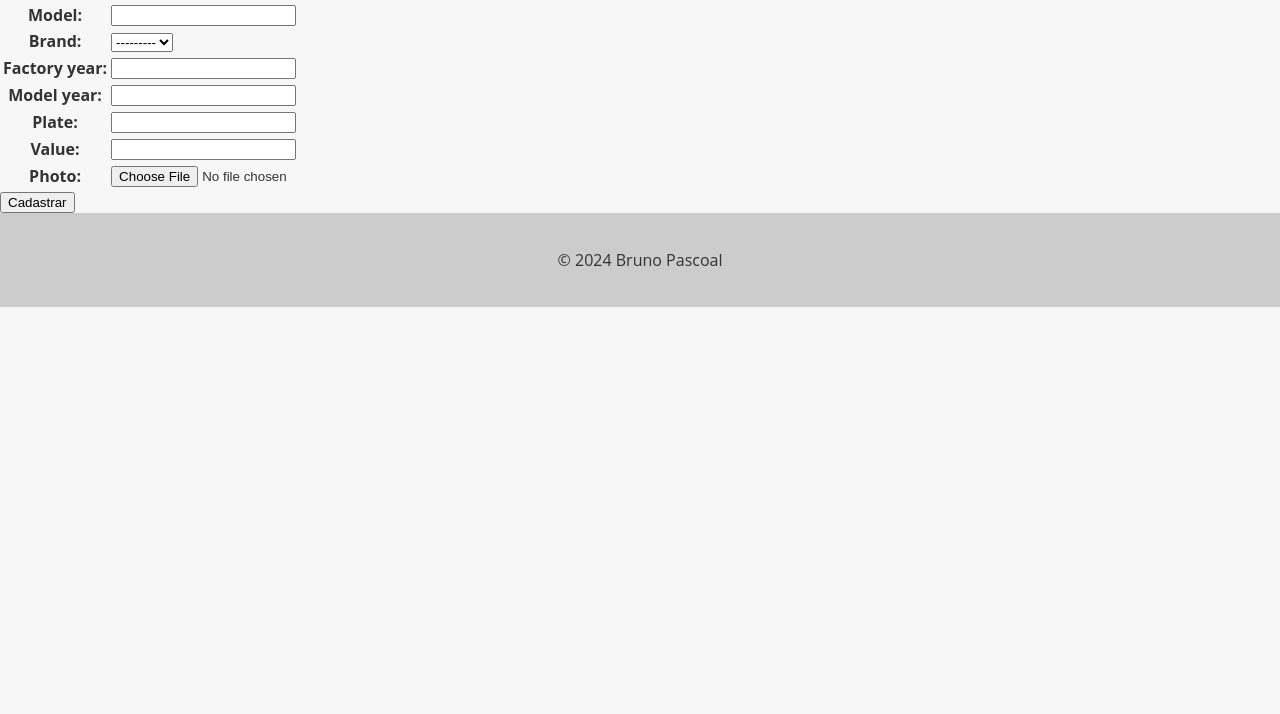
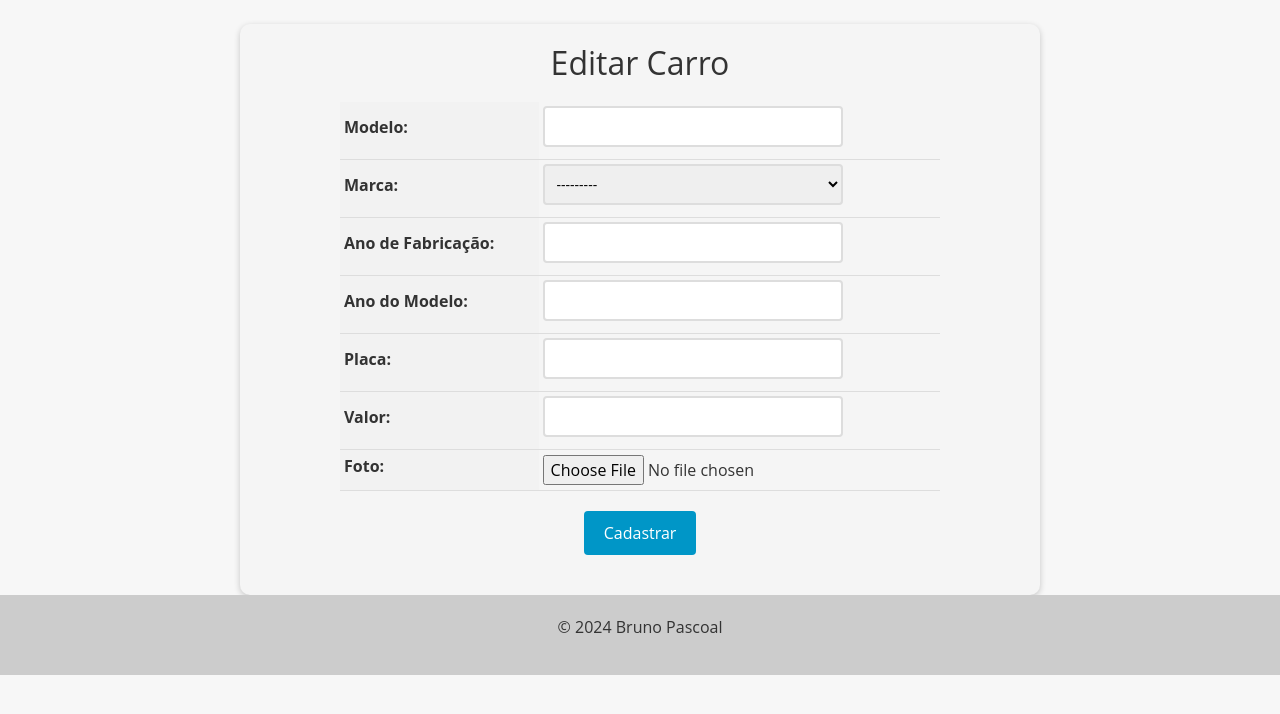
Before and after one commit to brunopascoal/sistema_carros, a Django app: page /new_car/ in a window 1280 px wide. Shown: the part 50-764 px from the top of the page. Run offline with Django 5.2, Linux system fonts and the light colour scheme; the visitor is signed in with stand-in values (Sample User, id 1); data that the repository does not hold is empty; some libraries are stand-ins or nearby versions.

Commit message:
Ajuste no car_detail, podendo fazer o delete ou update somente o responsavel por aquela criação do carro

```diff
--- a/app/templates/base.html
+++ b/app/templates/base.html
@@ -4,6 +4,10 @@
     <meta charset="UTF-8" />
     <meta name="viewport" content="width=device-width, initial-scale=1.0" />
     <title>{% block title %}{% endblock %}</title>
+    <link
+      rel="stylesheet"
+      href="https://stackpath.bootstrapcdn.com/bootstrap/4.5.2/css/bootstrap.min.css"
+    />
     <style>
       body {
         font-family: "Open Sans", sans-serif;
@@ -80,7 +84,6 @@
     <header>
       <nav>
         {% if user.is_authenticated %}
-
         <ul class="left">
           <li><a href="{% url 'cars_list' %}">Carros</a></li>
           <li><a href="{% url 'new_car' %}">Cadastrar Carro</a></li>
@@ -89,21 +92,26 @@
           <li>Olá {{ user.username }}</li>
           <li><a href="{% url 'logout' %}">Sair</a></li>
         </ul>
-        {% endif %} {% if not user.is_authenticated %}
-
+        {% endif %}
+        {% if not user.is_authenticated %}
         <ul class="left">
           <li><a href="{% url 'login' %}">Login</a></li>
           <li><a href="{% url 'register' %}">Registrar</a></li>
         </ul>
-
         {% endif %}
       </nav>
     </header>
 
-    <main>{% block content %} {% endblock %}</main>
+    <main class="container mt-4">
+      {% block content %}{% endblock %}
+    </main>
 
     <footer>
       <p>&copy; 2024 Bruno Pascoal</p>
     </footer>
+
+    <script src="https://code.jquery.com/jquery-3.5.1.slim.min.js"></script>
+    <script src="https://cdn.jsdelivr.net/npm/@popperjs/core@2.5.3/dist/umd/popper.min.js"></script>
+    <script src="https://stackpath.bootstrapcdn.com/bootstrap/4.5.2/js/bootstrap.min.js"></script>
   </body>
 </html>
--- a/cars/forms.py
+++ b/cars/forms.py
@@ -1,40 +1,30 @@
 from django import forms
 from cars.models import Brand, Car
 
-
-# class CarForm(forms.Form):
-#     model = forms.CharField(max_length=200)
-#     brand = forms.ModelChoiceField(Brand.objects.all())
-#     factory_year = forms.IntegerField()
-#     model_year = forms.IntegerField()
-#     plate = forms.CharField(max_length=10)
-#     value = forms.FloatField()
-#     photo = forms.ImageField()
-
-#     def save(self):
-#         car = Car(
-#             model=self.cleaned_data["model"],
-#             brand=self.cleaned_data["brand"],
-#             factory_year=self.cleaned_data["factory_year"],
-#             model_year=self.cleaned_data["model_year"],
-#             plate=self.cleaned_data["plate"],
-#             value=self.cleaned_data["value"],
-#             photo=self.cleaned_data["photo"],
-#         )
-#         car.save()
-#         return car
-
-
 class CarModelForm(forms.ModelForm):
-
     class Meta:
         model = Car
         fields = "__all__"
+        exclude = ('created_by',)  # Exclui o campo created_by do formulário
+
+        labels = {
+            'model': 'Modelo',
+            'brand': 'Marca',
+            'factory_year': 'Ano de Fabricação',
+            'model_year': 'Ano do Modelo',
+            'plate': 'Placa',
+            'value': 'Valor',
+            'photo': 'Foto',
+        }
+
+    def __init__(self, *args, **kwargs):
+        self.request = kwargs.pop('request', None)
+        super().__init__(*args, **kwargs)
 
     def clean_value(self):
         value = self.cleaned_data.get("value")
         if value < 20000:
-            self.add_error("value", "Valor minimo do carro deve ser R$ 20.000")
+            self.add_error("value", "Valor mínimo do carro deve ser R$ 20.000")
         return value
 
     def clean_factory_year(self):
@@ -42,6 +32,14 @@ class CarModelForm(forms.ModelForm):
         if factory_year < 1975:
             self.add_error(
                 "factory_year",
-                "Não é possivel cadastrar carros fabricados antes de 1975",
+                "Não é possível cadastrar carros fabricados antes de 1975",
             )
         return factory_year
+
+    def save(self, commit=True):
+        car = super().save(commit=False)
+        if self.request:
+            car.created_by = self.request.user  # Atribui o usuário logado como criador do carro
+        if commit:
+            car.save()
+        return car
--- a/cars/models.py
+++ b/cars/models.py
@@ -1,4 +1,5 @@
 from django.db import models
+from django.conf import settings
 
 
 class Brand(models.Model):
@@ -15,11 +16,13 @@ class Car(models.Model):
     id = models.AutoField(primary_key=True)
     model = models.CharField(max_length=200)
     brand = models.ForeignKey(Brand, on_delete=models.PROTECT, related_name="car_brand")
-    factory_year = models.IntegerField(blank=True, null=True)
-    model_year = models.IntegerField(blank=True, null=True)
-    plate = models.CharField(max_length=10, blank=True, null=True)
-    value = models.FloatField(blank=True, null=True)
-    photo = models.ImageField(upload_to="cars/", blank=True, null=True)
+    factory_year = models.IntegerField()
+    model_year = models.IntegerField()
+    plate = models.CharField(max_length=10)
+    value = models.FloatField()
+    photo = models.ImageField(upload_to="cars/")
+    created_by = models.ForeignKey(settings.AUTH_USER_MODEL, on_delete=models.CASCADE, related_name="created_cars")
+
 
     # funcao que retorna o modelo ou brand ou o que desejar na interface do admin
     def __str__(self):
--- a/cars/templates/car_detail.html
+++ b/cars/templates/car_detail.html
@@ -87,8 +87,11 @@
   <p><strong>Ano do modelo:</strong> {{ object.model_year }}</p>
   <p><strong>Placa:</strong> {{ object.plate }}</p>
   <p><strong>Preço:</strong> R$ {{ object.value }}</p>
+  <p><strong>Autor:</strong> {{ object.created_by.first_name }}</p>
+
 </div>
-{% if user.is_authenticated %}
+{% if user.is_authenticated and car.created_by == user %}
+
 <div class="buttons-container">
   <a href="{% url 'car_update' pk=object.pk %}" class="btn btn-primary"
     >Editar
--- a/cars/templates/new_car.html
+++ b/cars/templates/new_car.html
@@ -1,10 +1,125 @@
 {% extends "base.html" %} {% block content %}
+
+<style>
+  form {
+    max-width: 800px;
+    margin: 0 auto;
+    padding: 20px;
+    background-color: #f5f5f5;
+    border-radius: 10px;
+    box-shadow: 0 2px 6px rgba(0, 0, 0, 0.2);
+  }
+
+  form h1 {
+    font-size: 2rem;
+    margin-bottom: 20px;
+    text-align: center;
+  }
+
+  table {
+    margin: 0 auto;
+    border-collapse: collapse;
+    width: 100%;
+    max-width: 600px;
+  }
+
+  th,
+  td {
+    padding: 4px;
+    text-align: left;
+    border-bottom: 1px solid #ddd;
+  }
+
+  th {
+    background-color: #f2f2f2;
+  }
+
+  input[type="text"],
+  input[type="number"],
+  select,
+  textarea {
+    padding: 8px;
+    font-size: 14px;
+    border: 2px solid #ddd;
+    border-radius: 4px;
+    width: 100%;
+    max-width: 300px;
+    margin-bottom: 8px;
+    transition: border-bottom-color 0.3s ease-in-out;
+  }
+
+  input[type="text"]:focus,
+  input[type="number"]:focus,
+  select:focus,
+  textarea:focus {
+    outline: none;
+    border-bottom-color: #0096c7;
+  }
+
+  .btn {
+    background-color: #0096c7;
+    color: #fff;
+    border: none;
+    padding: 10px 20px;
+    font-size: 16px;
+    border-radius: 4px;
+    cursor: pointer;
+    transition: background-color 0.3s ease-in-out;
+  }
+
+  .buttons-container {
+    display: flex;
+    justify-content: center;
+    margin-top: 20px;
+    margin-bottom: 20px;
+  }
+
+  .btn {
+    display: inline-block;
+    background-color: #0096c7;
+    color: #fff;
+    border: none;
+    padding: 10px 20px;
+    font-size: 16px;
+    border-radius: 4px;
+    cursor: pointer;
+    transition: background-color 0.3s ease-in-out;
+    margin: 0 10px;
+  }
+
+  .btn:hover {
+    background-color: #108eb8;
+  }
+
+  .btn-danger {
+    background-color: #d9534f;
+    text-decoration: none !important;
+  }
+
+  .btn-danger:hover {
+    background-color: #d2221c;
+  }
+
+  .error-message {
+    color: #d9534f;
+    font-size: 14px;
+    margin-top: 5px;
+  }
+
+  a {
+    text-decoration: none !important;
+  }
+</style>
 <form method="post" enctype="multipart/form-data">
-  <!-- sempre usar isso no formulario, pra evitar problemas de ataques -->
   {% csrf_token %}
+  <h1>Editar Carro</h1>
   <table>
     {{ form.as_table }}
   </table>
-  <input type="submit" value="Cadastrar" class="btn btn-primary" />
+  <div>
+    <div class="buttons-container">
+      <input type="submit" value="Cadastrar" class="btn btn-primary" />
+    </div>
+  </div>
 </form>
 {% endblock %}
--- a/cars/views.py
+++ b/cars/views.py
@@ -28,6 +28,11 @@ class NewCarCreateView(CreateView):
     template_name = 'new_car.html'
     success_url = '/cars/'
 
+    def get_form_kwargs(self):
+        kwargs = super().get_form_kwargs()
+        kwargs['request'] = self.request
+        return kwargs
+
 @method_decorator(login_required(login_url='login'), name='dispatch')
 class CarUpdateView(UpdateView):
     model = Car
@@ -37,6 +42,11 @@ class CarUpdateView(UpdateView):
     def get_success_url(self):
         return reverse_lazy('car_detail', kwargs={'pk': self.object.pk})
 
+    def get_form_kwargs(self):
+        kwargs = super().get_form_kwargs()
+        kwargs['request'] = self.request
+        return kwargs
+
 @method_decorator(login_required(login_url='login'), name='dispatch')
 class CarDeleteView(DeleteView):
     model = Car
```
Also changed, not shown: accounts/templates/register.html (line endings or trailing spaces), cars/migrations/0004_car_created_by_alter_car_factory_year_and_more.py (added), media/cars/images_1.jpg (added), media/cars/images_3.jpg (added).
